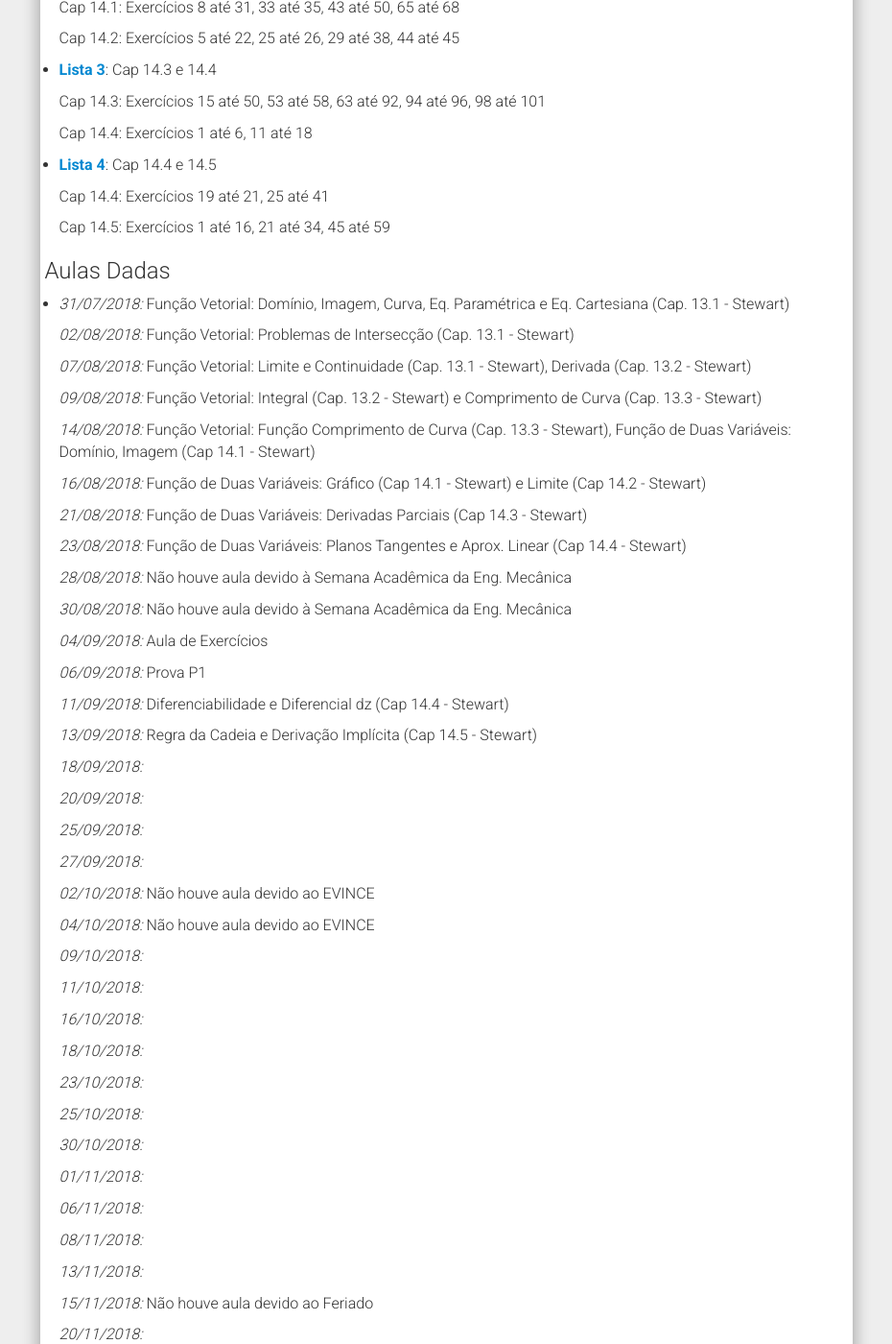
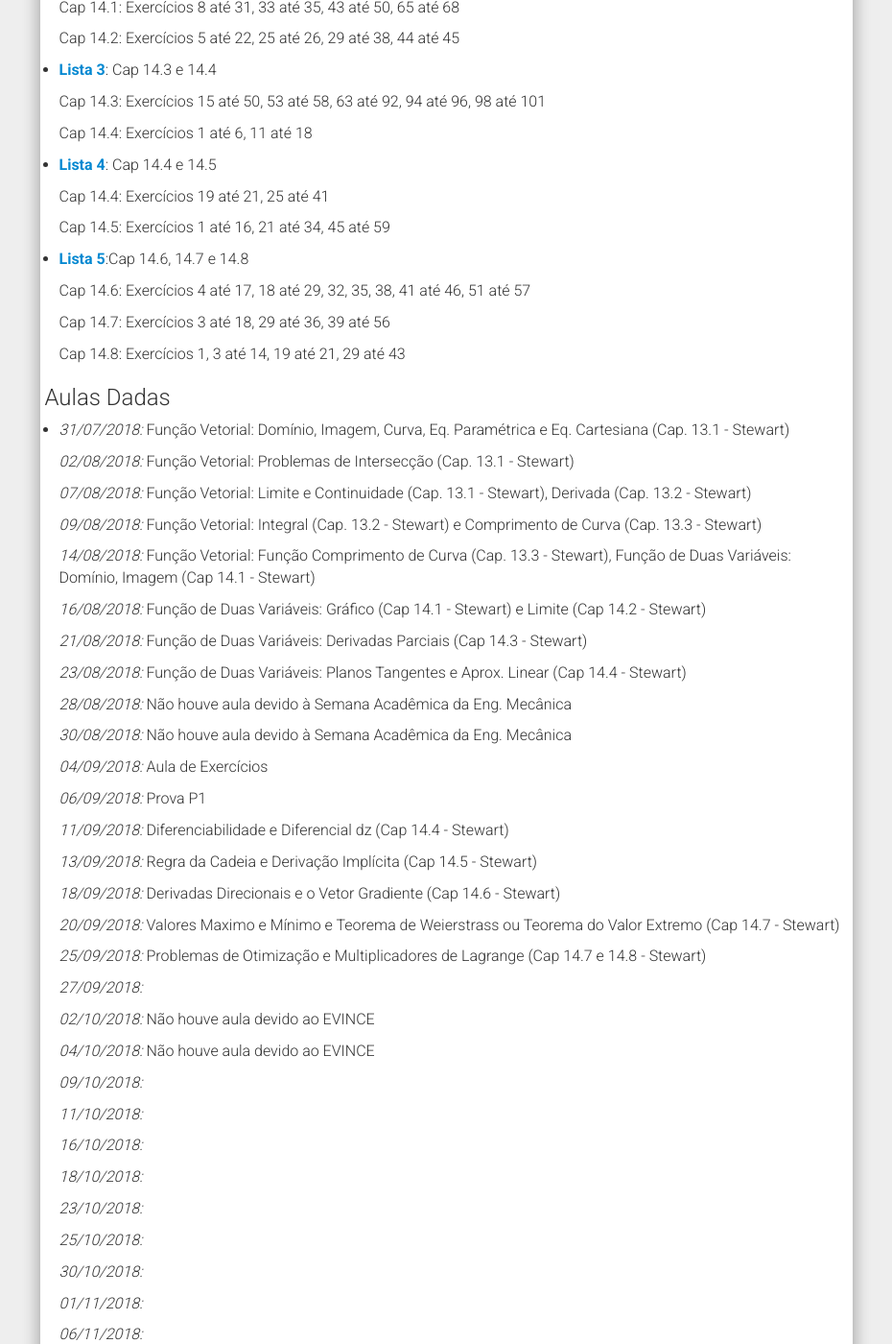
Before and after one commit to chunggnuhc/chunggnuhc.github.io, a Jekyll site: the page built from CMA211AN-Calc2-2sem2018.md, in a window 1280 px wide and 1400 px high, scrolled down 1304 px. Shown: the whole window at 96% size, without its empty margins (321-1251 px from the left). Built offline with Jekyll 4.4.1, drawn with Linux system fonts in a browser that asks for light colours; nearby versions of some CDN libraries.

Commit message:
Update CMA211-AN - listaExerc, cronog

```diff
--- a/CMA211AN-Calc2-2sem2018.md
+++ b/CMA211AN-Calc2-2sem2018.md
@@ -76,6 +76,16 @@ permalink: /CMA211AN-Calc2-2sem2018/
 
   Cap 14.5: Exercícios 1 até 16, 21 até 34, 45 até 59
 
+- [Lista 5](/disciplinas2sem2018/ListaExerc05 - CMA211AD.pdf):Cap 14.6, 14.7 e 14.8
+
+  Cap 14.6: Exercícios 4 até 17, 18 até 29, 32, 35, 38, 41 até 46, 51 até 57
+
+  Cap 14.7: Exercícios 3 até 18, 29 até 36, 39 até 56
+
+  Cap 14.8: Exercícios 1, 3 até 14, 19 até 21, 29 até 43
+
+
+
 <h3>Aulas Dadas</h3>
 
 - _31/07/2018:_ Função Vetorial: Domínio, Imagem, Curva, Eq. Paramétrica e Eq. Cartesiana (Cap. 13.1 - Stewart)
@@ -106,11 +116,11 @@ permalink: /CMA211AN-Calc2-2sem2018/
 
   _13/09/2018:_ Regra da Cadeia e Derivação Implícita (Cap 14.5 - Stewart)
 
-  _18/09/2018:_
+  _18/09/2018:_ Derivadas Direcionais e o Vetor Gradiente (Cap 14.6 - Stewart)
 
-  _20/09/2018:_
+  _20/09/2018:_ Valores Maximo e Mínimo e Teorema de Weierstrass ou Teorema do Valor Extremo (Cap 14.7 - Stewart)
 
-  _25/09/2018:_
+  _25/09/2018:_ Problemas de Otimização e Multiplicadores de Lagrange (Cap 14.7 e 14.8 - Stewart)
 
   _27/09/2018:_
 
```
